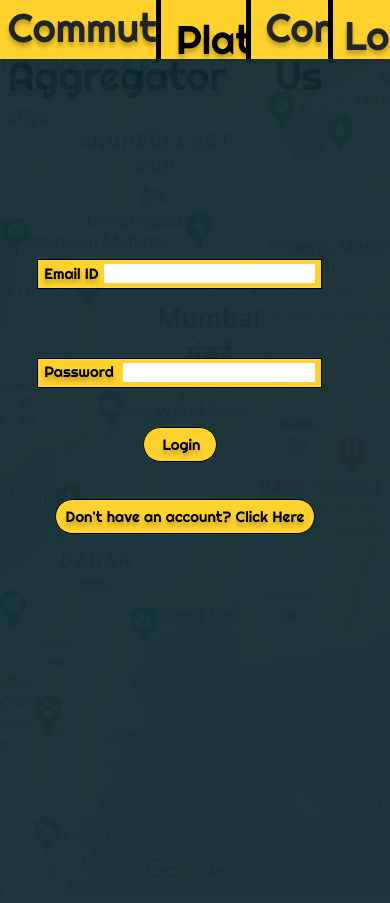
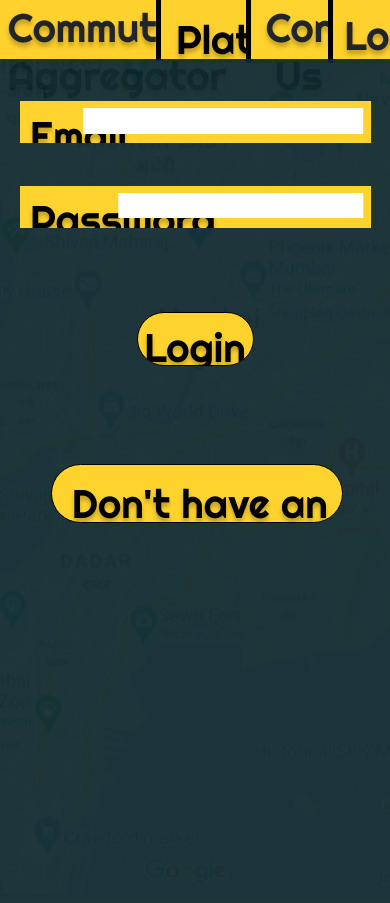
Before and after one commit to NotChampi0n/Commute-Aggregator, a PHP site: page /HTML/Login.html in a window 390 px wide. Run offline with PHP 8.4, Linux system fonts and the light colour scheme.

Commit message:
Login Page is Responsive

```diff
--- a/CSS/Login.css
+++ b/CSS/Login.css
@@ -1,131 +1,137 @@
 /* * {
   box-sizing: border-box;
 } */
+html {
+  height: 100vh;
+}
+body {
+  min-height: 100vh;
+  max-height: 100vh;
+  margin: 0px;
+}
 .emailParent {
-  width: 285px;
-  height: 30px;
-  position: absolute;
-  top: 200px;
-  left: 37px;
-  overflow: hidden;
+  width: 90%;
+  height: 5%;
+  position: relative;
+  top: 5%;
+  margin-left: 5%;
 }
 .emailContainer {
-  width: 285px;
-  height: 30px;
+  width: 100%;
+  height: 100%;
   background: rgba(255, 211, 45, 1);
   position: relative;
-  border: 1px solid rgba(0, 0, 0, 1);
-  box-shadow: 0px 4px 4px rgba(0, 0, 0, 0.25);
   overflow: hidden;
 }
 .emailLabel {
-  width: 55px;
+  font-size: 40px;
+  width: 35px;
+  position: absolute;
+  top: 25%;
+  left: 3%;
   color: rgba(0, 0, 0, 1);
-  position: absolute;
-  top: 6px;
-  left: 7px;
   text-shadow: 0px 4px 4px rgba(0, 0, 0, 0.25);
   text-align: center;
 }
 .emailInput {
-  width: 211px;
-  height: 19px;
+  font-size: 40px;
+  width: 80%;
+  height: 60%;
+  margin: 2%;
   background: rgba(255, 255, 255, 1);
-  position: absolute;
-  top: 5px;
-  left: 67px;
+  position: sticky;
+  left: 25%;
   overflow: hidden;
 }
 .passwordParent {
-  width: 285px;
-  height: 30px;
-  position: absolute;
-  top: 299px;
-  left: 37px;
+  width: 90%;
+  height: 5%;
+  position: relative;
+  top: 10%;
+  margin-left: 5%;
   overflow: hidden;
 }
 .passwordContainer {
-  width: 285px;
-  height: 30px;
+  width: 100%;
+  height: 100%;
   background: rgba(255, 211, 45, 1);
   position: relative;
-  border: 1px solid rgba(0, 0, 0, 1);
-  box-shadow: 0px 4px 4px rgba(0, 0, 0, 0.25);
   overflow: hidden;
 }
 .passwordLabel {
-  width: 70px;
+  font-size: 40px;
+  width: 35px;
+  position: absolute;
+  top: 25%;
+  left: 3%;
   color: rgba(0, 0, 0, 1);
-  position: absolute;
-  top: 5px;
-  left: 7px;
   text-shadow: 0px 4px 4px rgba(0, 0, 0, 0.25);
   text-align: center;
 }
 .passwordInput {
-  width: 192px;
-  height: 19px;
+  font-size: 40px;
+  width: 70%;
+  height: 60%;
+  margin: 2%;
   background: rgba(255, 255, 255, 1);
-  position: absolute;
-  top: 5px;
-  left: 86px;
+  position: sticky;
+  left: 35%;
   overflow: hidden;
 }
 .loginParent {
-  cursor: pointer;
-  width: 75px;
-  height: 36px;
-  position: absolute;
-  top: 368px;
-  left: 143px;
-  overflow: hidden;
-  border-radius: 75px;
+  width: 30%;
+  height: 8%;
+  position: relative;
+  top: 20%;
+  margin-left: 35%;
 }
 .loginParent:hover{
   cursor: pointer;
   box-shadow: 0 6px 16px 0 rgb(255, 221, 98);
 }
 .loginContainer {
-  width: 74px;
-  height: 35px;
+  width: 100%;
+  height: 80%;
   background: rgba(255, 211, 45, 1);
-  position: absolute;
+  position: sticky;
   border: 1px solid rgba(0, 0, 0, 1);
   border-radius: 75px;
   overflow: hidden;
 }
 .loginLabel {
-  width: 57px;
+  font-size: 40px;
+  width: 100%;
+  height: 100%;
   color: rgba(0, 0, 0, 1);
   position: absolute;
-  top: 9px;
-  left: 10px;
+  margin-top: 9%;
   text-shadow: 0px 4px 4px rgba(0, 0, 0, 0.25);
   text-align: center;
 }
 .signupParent {
-  width: 265px;
-  height: 40px;
-  position: absolute;
-  top: 440px;
-  left: 55px;
-  overflow: hidden;
+  width: 75%;
+  height: 7%;
+  position: relative;
+  top: 30%;
+  margin-left: 13%;
 }
 .signupContainer {
-  width: 260px;
-  height: 35px;
+  width: 100%;
+  height: 100%;
   background: rgba(255, 211, 45, 1);
-  position: absolute;
+  position: sticky;
   border: 1px solid rgba(0, 0, 0, 1);
   border-radius: 75px;
   overflow: hidden;
 }
 .signupLabel {
-  width: 240px;
+  font-size: 40px;
+  width: 100%;
+  height: 100%;
   color: rgba(0, 0, 0, 1);
-  position: absolute;
-  top: 9px;
-  left: 10px;
+  position: relative;
+  margin-top: 5%;
+  margin-left: 1%;
   text-shadow: 0px 4px 4px rgba(0, 0, 0, 0.25);
   text-align: center;
 }
--- a/HTML/Complaint_Page.html
+++ b/HTML/Complaint_Page.html
@@ -17,9 +17,9 @@
         <div class="navbarParent">
           <div class="navbarContainer">
             <div class="comAgg" onclick="location.href='/index.html'">Commute Aggregator</div>
-            <div class="platforms black_left_border">Platforms</div>
+            <div class="platforms black_left_border" ondblclick="location.href='/HTML/API_Page.html'">Platforms</div>
               <!-- <div class="dropdown">
-                <button onclick="myFunction()" class="dropbtn" ondblclick="location.href='/HTML/API_Page.html'">
+                <button onclick="myFunction()" class="dropbtn">
                   Platforms
                 </button>
                 <div id="myDropdown" class="dropdown-content">
--- a/HTML/Login.html
+++ b/HTML/Login.html
@@ -39,29 +39,33 @@
         </div>
 
         <div class="emailParent">
-          <div class="emailContainer"></div>
-          <span class="emailLabel">Email ID</span>
+          <div class="emailContainer">
+          <span class="emailLabel">Email</span>
           <div class="emailInput">
             <input type="email" name="email" id="email" required>
           </div>
         </div>
+        </div>
 
         <div class="passwordParent">
-          <div class="passwordContainer"></div>
+          <div class="passwordContainer">
           <span class="passwordLabel">Password</span>
           <div class="passwordInput">
             <input type="password" name="password" id="password" required>
           </div>
         </div>
+        </div>
 
         <div class="loginParent" onclick="submitLoginForm()">
-          <div class="loginContainer"></div>
+          <div class="loginContainer">
           <span class="loginLabel">Login</span>
+        </div>
         </div>
 
         <div class="signupParent" onclick="location.href='/HTML/Signup.html'">
-          <div class="signupContainer"></div>
-          <span class="signupLabel">Don't have an account? Click Here</span>
+          <div class="signupContainer">
+          <div class="signupLabel">Don't have an account? Click Here</div>
+        </div>
         </div>
 
       </div>
```
